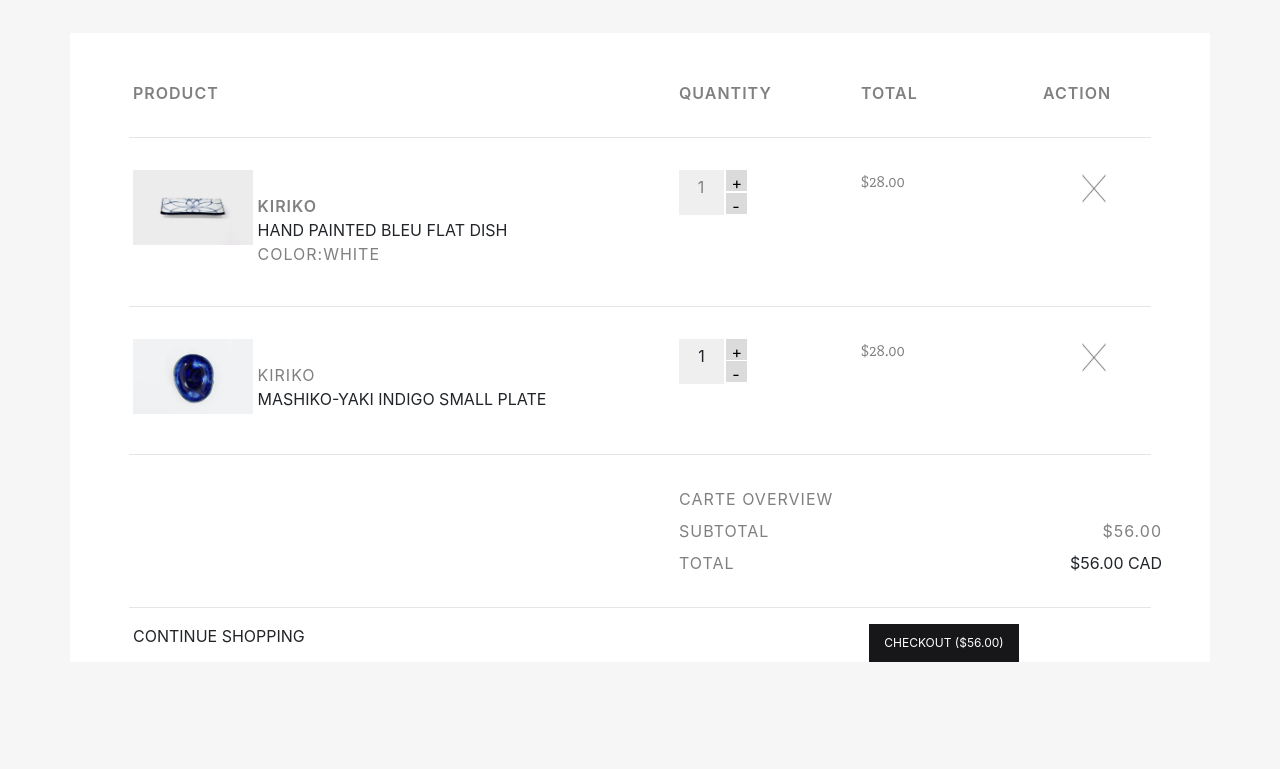
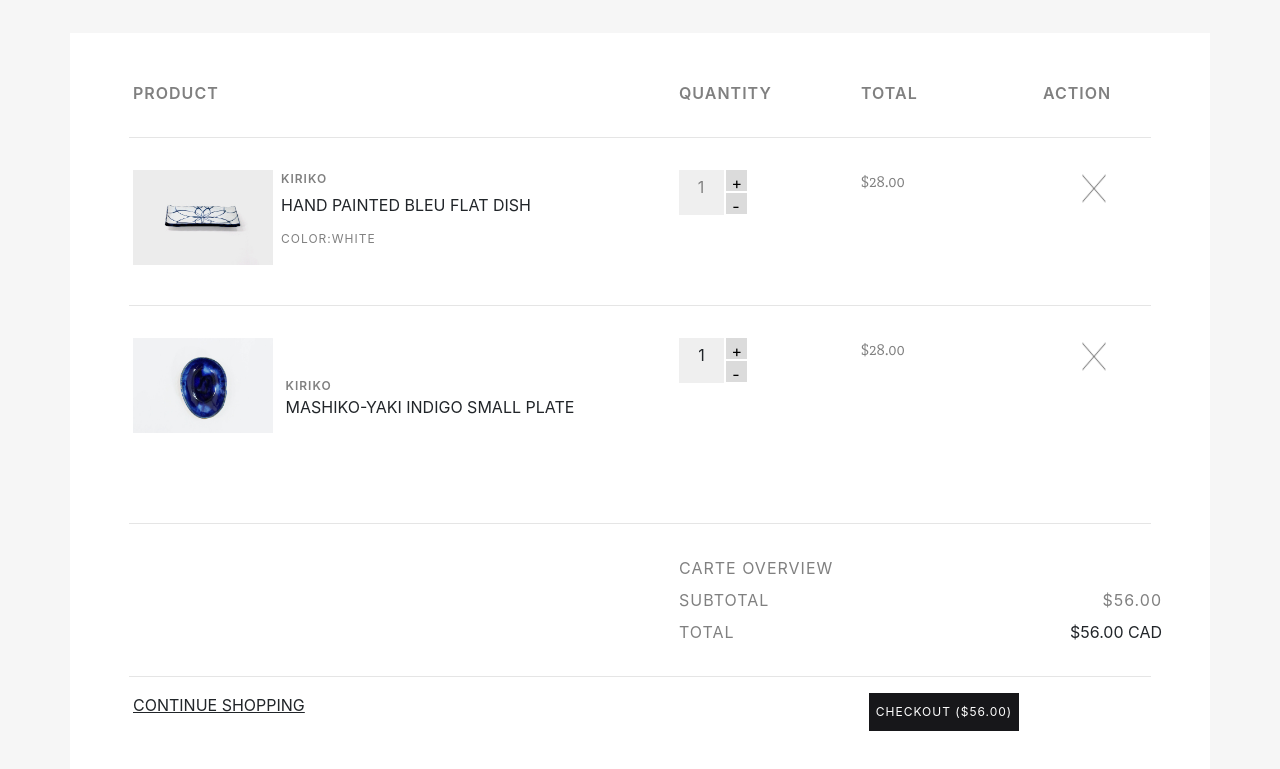
Before and after one commit to gayonSarah/storefront, a plain HTML site: page cart.html in a window 1280 px wide. Shown: the part 255-1024 px from the top of the page. Before the commit the page ends 917 px from the top, so only its background shows below. Drawn offline with Linux system fonts and the light colour scheme.

Commit message:
modifications cart

```diff
--- a/cart.html
+++ b/cart.html
@@ -1,4 +1,5 @@
-<!DOCTYPE html>
+
+<DOCTYPE html>
 <html>
     <head>
         <link rel="stylesheet" href="public/css/bootstrap.min.css" rel="stylesheet">
@@ -11,7 +12,7 @@
 
     <body>
         <header>
-            <nav class="navbar navbar-lg font-weight-bold" >
+            <nav class="navbar navbar-lg font-weight-bold">
                 <a  href="#"><img src="./public/img/LOGO.PNG"></a>
                 <ul class="nav justify-content-center">
                     <li class="nav-item">
@@ -33,6 +34,7 @@
                     </div>
                 </div>
             </nav>
+
         </header>
         <section>
             <div class="container pb-5">
@@ -51,12 +53,13 @@
                 </div>
                 <hr width="92%">
                 <div class="row pt-3 pb-4 pl-5">
-                    <div class="col-12 col-lg-6 ">
+                    <div class="col-12 col-lg-6 grpimg">
                         <img src="./public/img/hand-painted-blue-flat-dish.jpg"  alt="product image" class="imgprod">
-                        <div class="groupbtnquantity">
-                            <div class="titlecolor fontweight">kiriko</div>
-                            <div>HAND PAINTED BLEU FLAT DISH</div>
-                            <div class="titlecolor">color:white</div>
+                        <div class="groupbtnquantity pl-2">
+                            <div class="titlecolor fontweight fontsize">kiriko</div>
+                            <div class="pb-2">HAND PAINTED BLEU FLAT DISH</div>
+                            <div class="titlecolor fontsize pb-2">color:white</div>
+                            <div></div>
                         </div>
                     </div>
                     <div class="col-4 col-lg-2">
@@ -79,9 +82,10 @@
                 <div class="row pt-3 pb-4 pl-5">
                     <div class="col-12 col-lg-6">
                         <img src="./public/img/mashiko-yaki-indigo-small-plate.jpg" alt="product image" class="imgprod">
-                        <div class="groupbtnquantity">
-                            <div class="titlecolor">kiriko</div>
-                            <div>MASHIKO-YAKI INDIGO SMALL PLATE</div>
+                        <div class="groupbtnquantity pl-2 pb-5">
+                            <div class="titlecolor fontsize fontweight">kiriko</div>
+                            <div class="pb-3">MASHIKO-YAKI INDIGO SMALL PLATE</div>
+                            <div ></div>
                         </div>
                     </div>
                     <div class="col-4 col-lg-2">
@@ -137,7 +141,7 @@
                     </div>
                 <hr width="92%">
                 <div class="row pl-5">
-                    <div class="col-4">CONTINUE SHOPPING</div>
+                    <div class="col-4" id="continue">CONTINUE SHOPPING</div>
                     <div class="col-4"></div>
                     <div class="col-4">
                         <button id="checkout">checkout ($56.00)</button>
--- a/public/css/style-cart.css
+++ b/public/css/style-cart.css
@@ -14,8 +14,8 @@
     text-transform: uppercase
 }
 .imgprod{
-    width: 120px;
-    height: 75px;
+    width: 140px;
+    height: 95px;
 }
 .groupbtn{
     display:flex;
@@ -63,6 +63,14 @@
     margin-left: 8px;
     text-transform: uppercase;
     font-size: 12px;
+    letter-spacing: 1px;
+
+ }
+ #continue{
+    text-decoration: underline;
+ }
+ .grpimg{
+    display:flex;
  }
  .titlecolor{
     color: gray;
@@ -71,3 +79,6 @@
  .fontweight{
     font-weight: 600;
  }
+ .fontsize{
+    font-size: 12px;
+ }
```
Also changed, not shown: product-details.html (+2 -1 lines).
